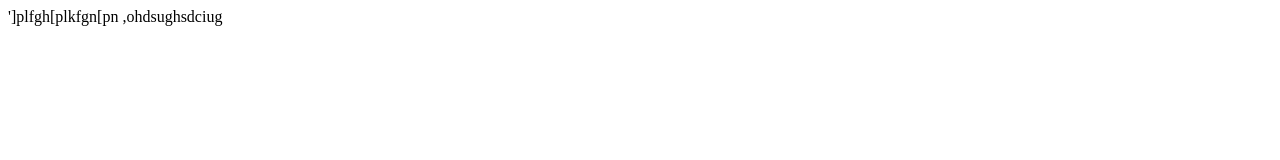
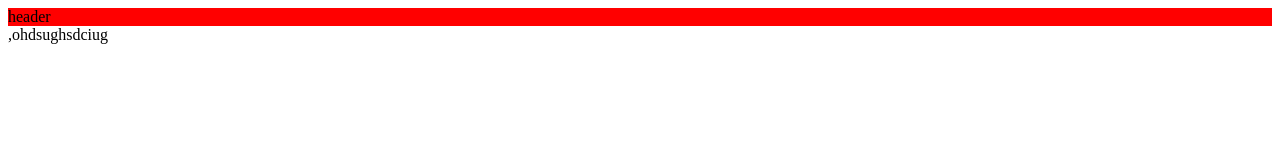
Before and after one commit to m-farahani/firstshit, a plain HTML site: page index.html in a window 1280 px wide. Drawn offline with Linux system fonts and the light colour scheme.

Commit message:
heder created

```diff
--- a/index.html
+++ b/index.html
@@ -8,7 +8,9 @@
 </head>
 <body>
 
-    ']plfgh[plkfgn[pn
+<header>
+    header
+</header>
 </body>
 </html>
 ,ohdsughsdciug
--- a/styles.css
+++ b/styles.css
@@ -1,3 +1,7 @@
 body {
     background: local;
 }
+
+header{
+    background-color: red;
+}
```
